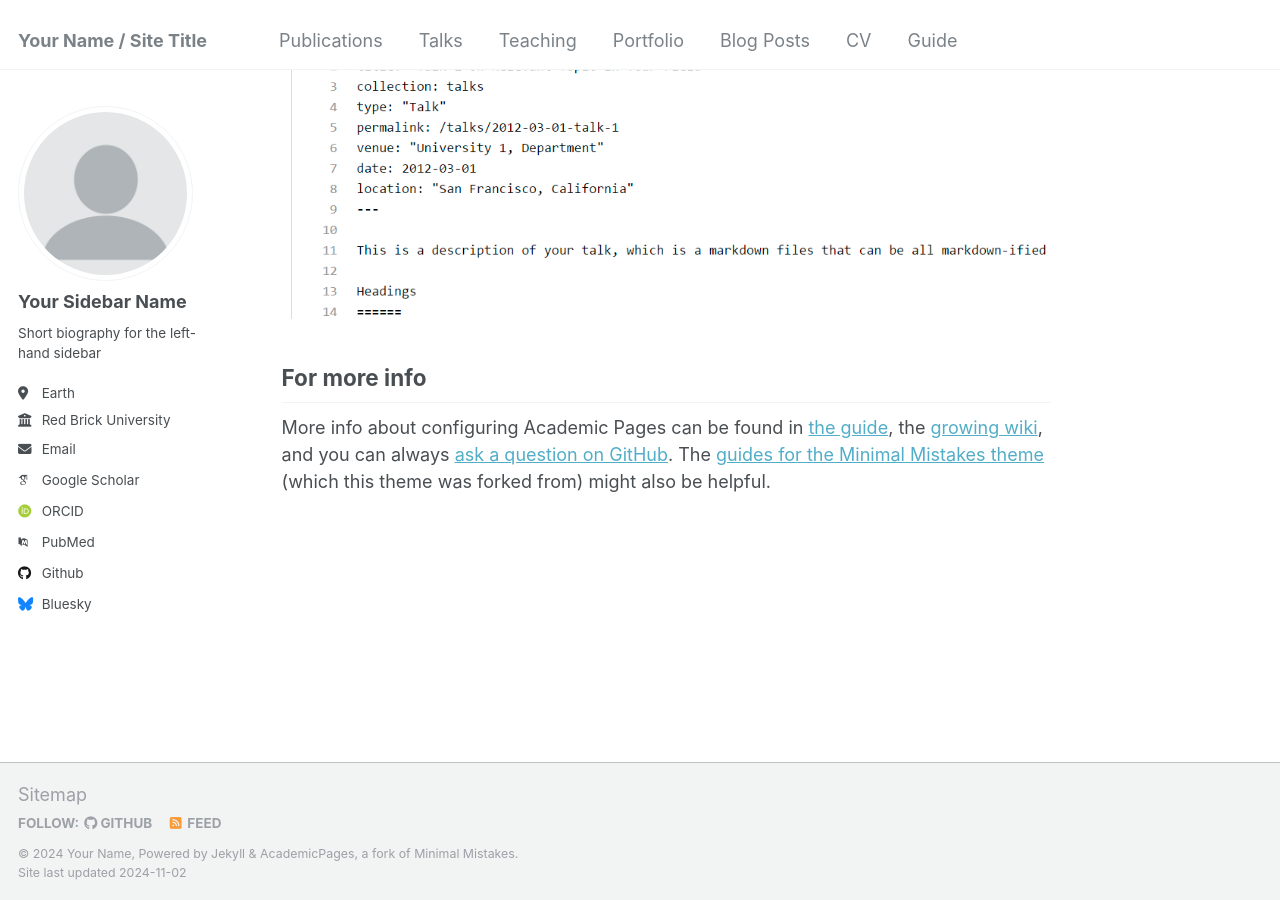
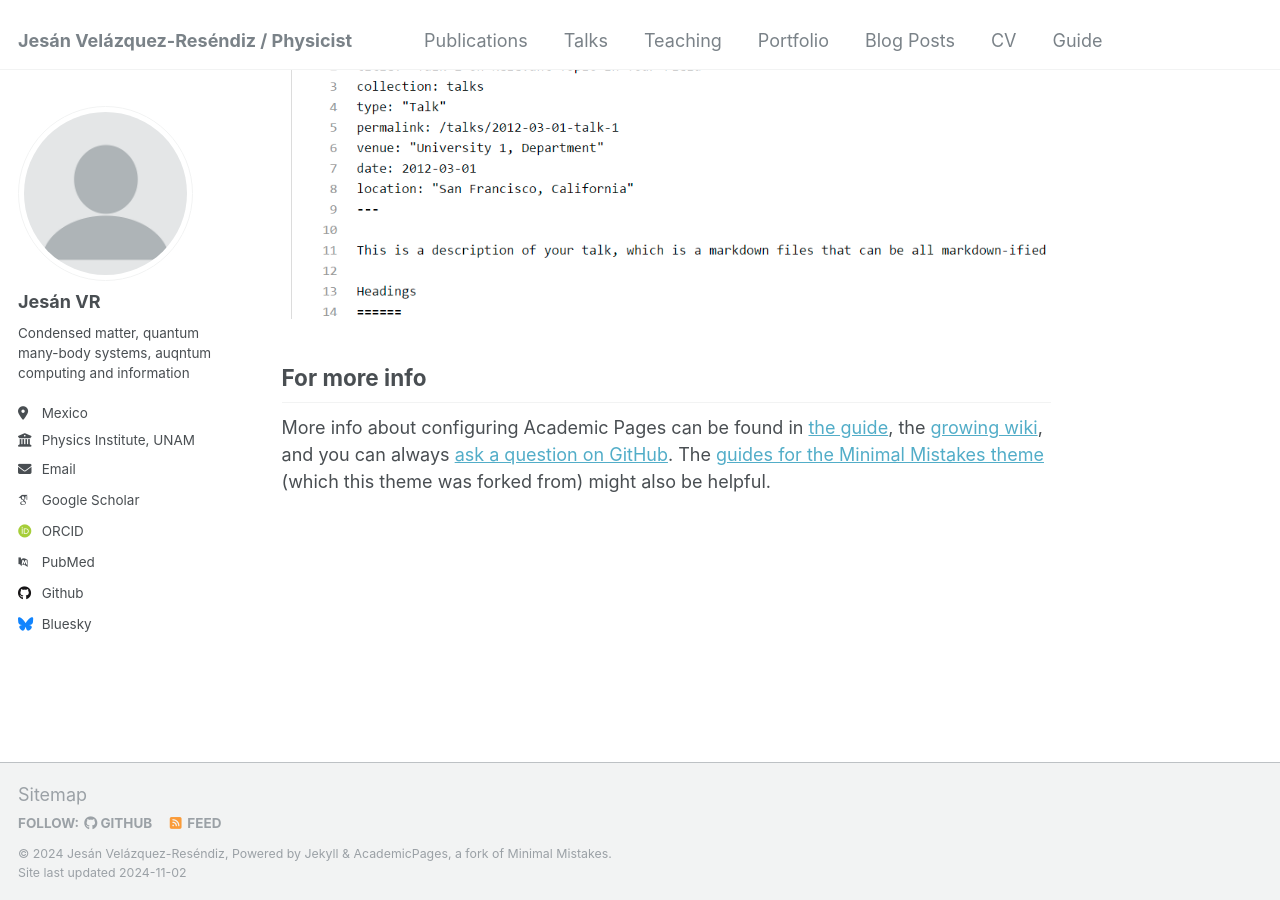
Before and after one commit to jesan-velazquez-resendiz/jesan-velazquez-resendiz.github.io, a Jekyll site: the page built from _pages/about.md, in a window 1280 px wide and 900 px high, scrolled down 2643 px. Built offline with Jekyll 4.4.1, drawn with Linux system fonts in a browser that asks for light colours; some web fonts are replaced.

Commit message:
_config file, name and basic data

```diff
--- a/_config.yml
+++ b/_config.yml
@@ -8,13 +8,13 @@
 
 # Basic Site Settings
 locale                   : "en-US"
-title                    : "Your Name / Site Title"
+title                    : "Jesán Velázquez-Reséndiz / Physicist"
 title_separator          : "-"
-name                     : &name "Your Name"
-description              : &description "personal description"
-url                      : https://academicpages.github.io # the base hostname & protocol for your site e.g. "https://mmistakes.github.io"
+name                     : &name "Jesán Velázquez-Reséndiz"
+description              : &description "Quantum physicist in condensed matter and many-body systems"
+url                      : https://jesan-velazquez-resendiz.github.io/ # the base hostname & protocol for your site e.g. "https://mmistakes.github.io"
 baseurl                  : "" # the subpath of your site, e.g. "/blog"
-repository               : "academicpages/academicpages.github.io"
+repository               : "jesan-velazquez-resendiz/jesan-velazquez-resendiz.github.io"
 
 # Site Author - The following control what appear as part of the author content on the side bar.
 #               If a field is blank the icon and link will not appear, otherwise it will be shown.
@@ -22,13 +22,13 @@ repository               : "academicpages/academicpages.github.io"
 author:
   # Biographic information
   avatar           : "profile.png"
-  name             : "Your Sidebar Name"
+  name             : "Jesán VR"
   pronouns         : # example: "she/her"
-  bio              : "Short biography for the left-hand sidebar"
-  location         : "Earth"
-  employer         : "Red Brick University"
+  bio              : "Condensed matter, quantum many-body systems, auqntum computing and information"
+  location         : "Mexico"
+  employer         : "Physics Institute, UNAM"
   uri              : # URL
-  email            : "none@example.org"
+  email            : "isaacj@estudiantes.fisica.unam.mx"
 
   # Academic websites
   arxiv            : # URL - Update with the correct link to your profile
```
